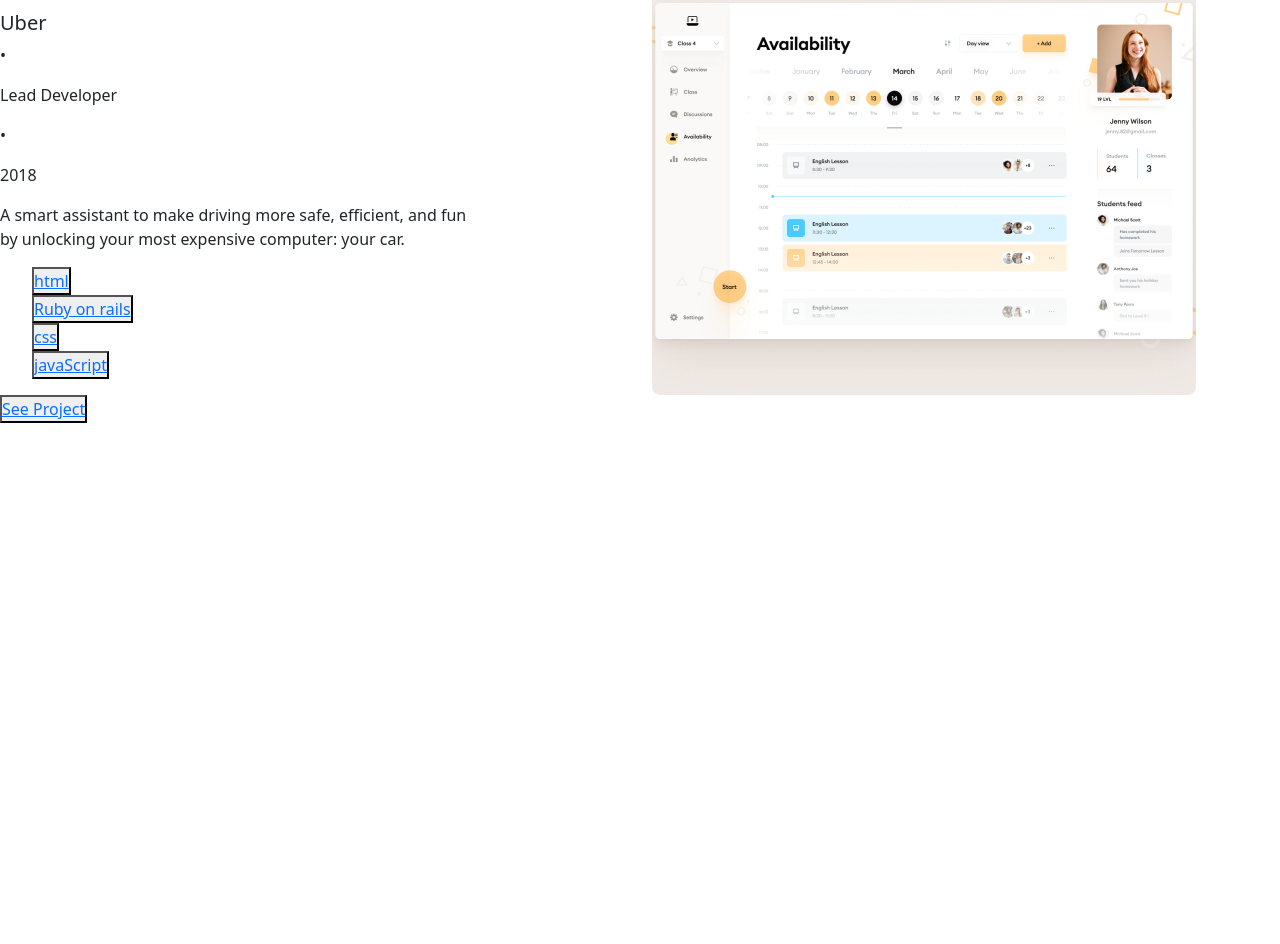
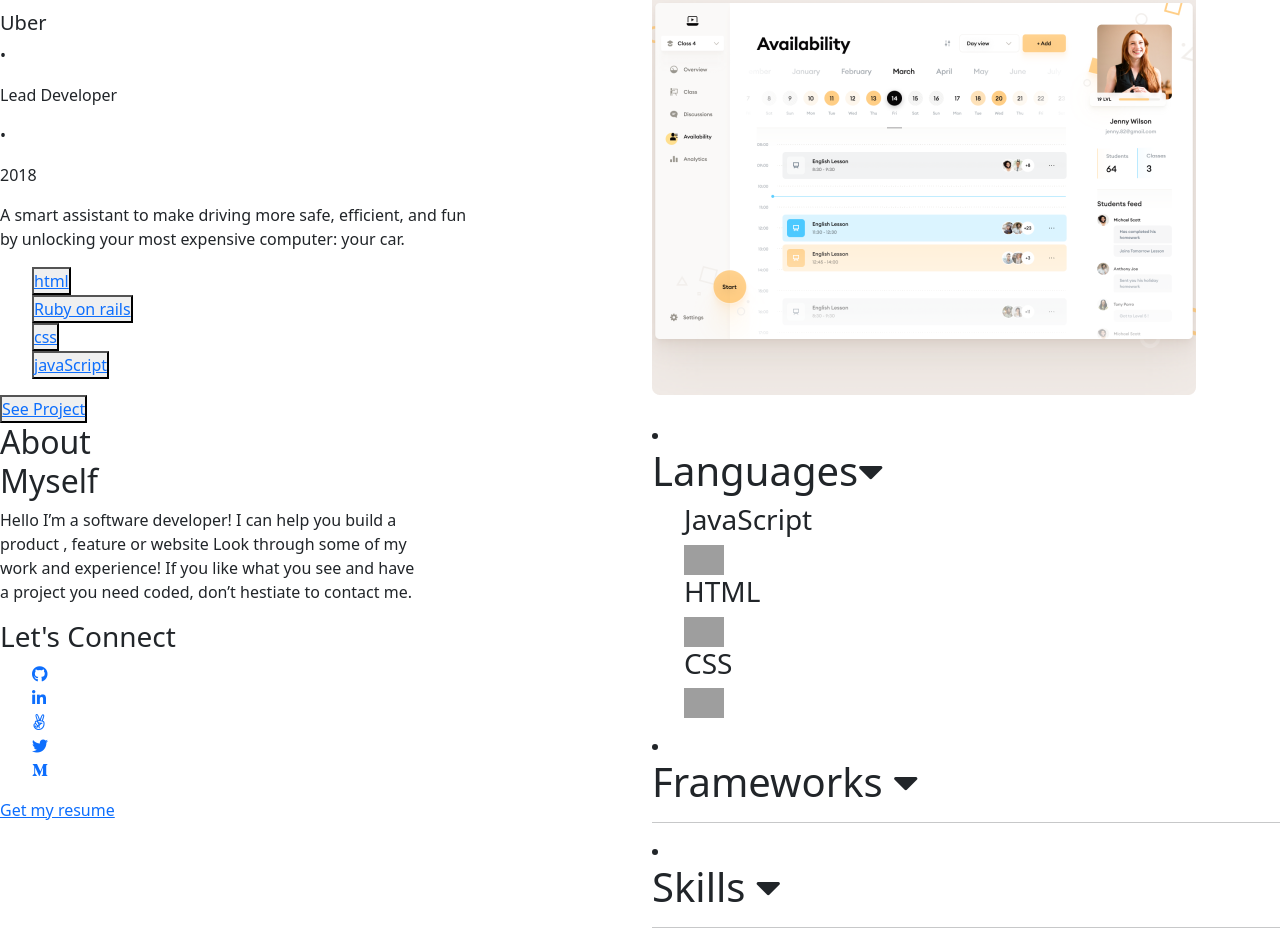
Before and after one commit to PeacefulWiser/Portfolio-with-Bootstrap, a website: page index.html in a window 1280 px wide. Shown: the part 1915-2859 px from the top of the page. Before the commit the page ends 2338 px from the top, so only its background shows below. Drawn offline with nearby package versions, Linux system fonts and the light colour scheme; grey boxes are pictures that could not be loaded.

Commit message:
Add "About" row

```diff
--- a/index.css
+++ b/index.css
@@ -7,6 +7,6 @@
     overflow-x: hidden;
 }
 
-ul {
+* ul {
    list-style-type: none;
 }
--- a/index.html
+++ b/index.html
@@ -194,6 +194,49 @@
         <div class="col-md-6"><div><img src="resources\Snapshoot Portfolio (4).png" alt="multiimage2"></div></div>
    </div>
 
+   <div class="row">
+    <div class="col-md-6"><div>
+      <h2>About<br>
+      Myself</h2>
+
+          <p >Hello I’m a software developer! I can help you build a <br>
+             product , feature or website Look through some of my <br>
+             work and experience! If you like what you see and have <br>
+             a project you need coded, don’t hestiate to contact me.</p>
+
+
+          <h3 >Let's Connect</h3>
+
+
+            <ul>
+              <li><a href="#"><i class='fab fa-github'></i></a></li>
+              <li><a href="#"><i class='fab fa-linkedin-in'></i></a></li>
+              <li><a href="#"><i class='fab fa-angellist'></i></a></li>
+              <li><a href="#"><i class="fab fa-twitter"></i></a></li>
+              <li><a href="#"><i class='fab fa-medium-m'></i></a></li>
+               </ul>
+
+
+              <a href="#">Get my resume</a>
+            </div>
+            </div>
+    <div class="col-md-6"><div>
+      <li ><h1>Languages<i class="fas fa-caret-down"></i></h1></li>
+      <ul >
+         <li ><h3>JavaScript</h3><img src="https://ih1.redbubble.net/image.815350031.4911/flat,128x128,075,t.u1.jpg" alt="Javascript image" width="40"></li>
+         <li ><h3>HTML</h3><img src="https://cdn-icons-png.flaticon.com/128/919/919827.png?ga=GA1.2.799972565.1666983033" alt="HTML image" width="40"></li>
+         <li ><h3>CSS</h3><img src="https://upload.wikimedia.org/wikipedia/commons/thumb/3/3d/CSS.3.svg/428px-CSS.3.svg.png?20160504153216CSS" alt="CSS image" width="40"></li>
+      </ul>
+      <li ><h1>Frameworks <i class="fas fa-caret-down"></i></h1></li>
+      <hr>
+      <li ><h1>Skills <i class="fas fa-caret-down"></i></h1></li>
+      <hr>
+   </ul>
+    </div>
+  </div>
+  </div>
+
+
 
 
 
```
